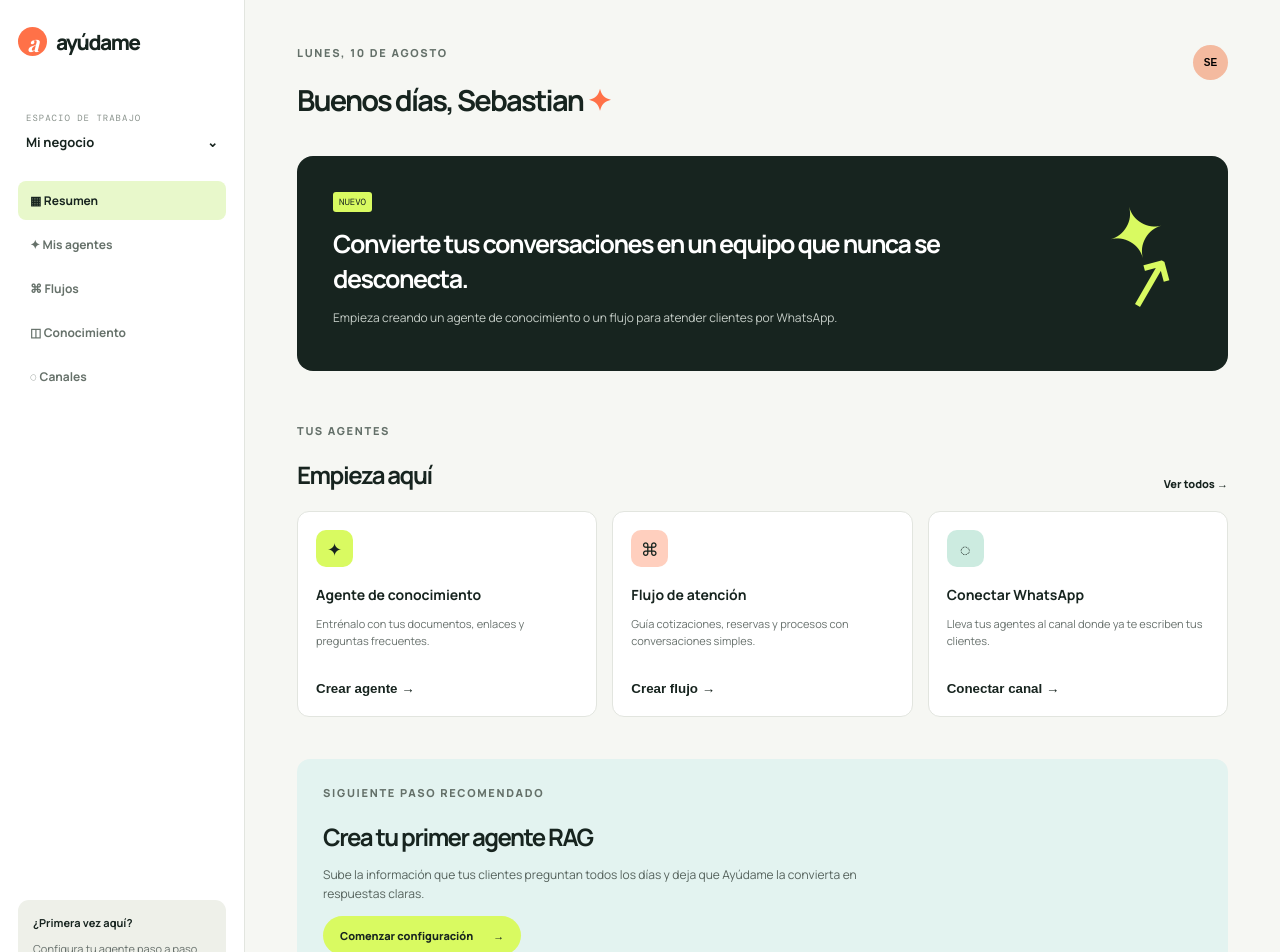
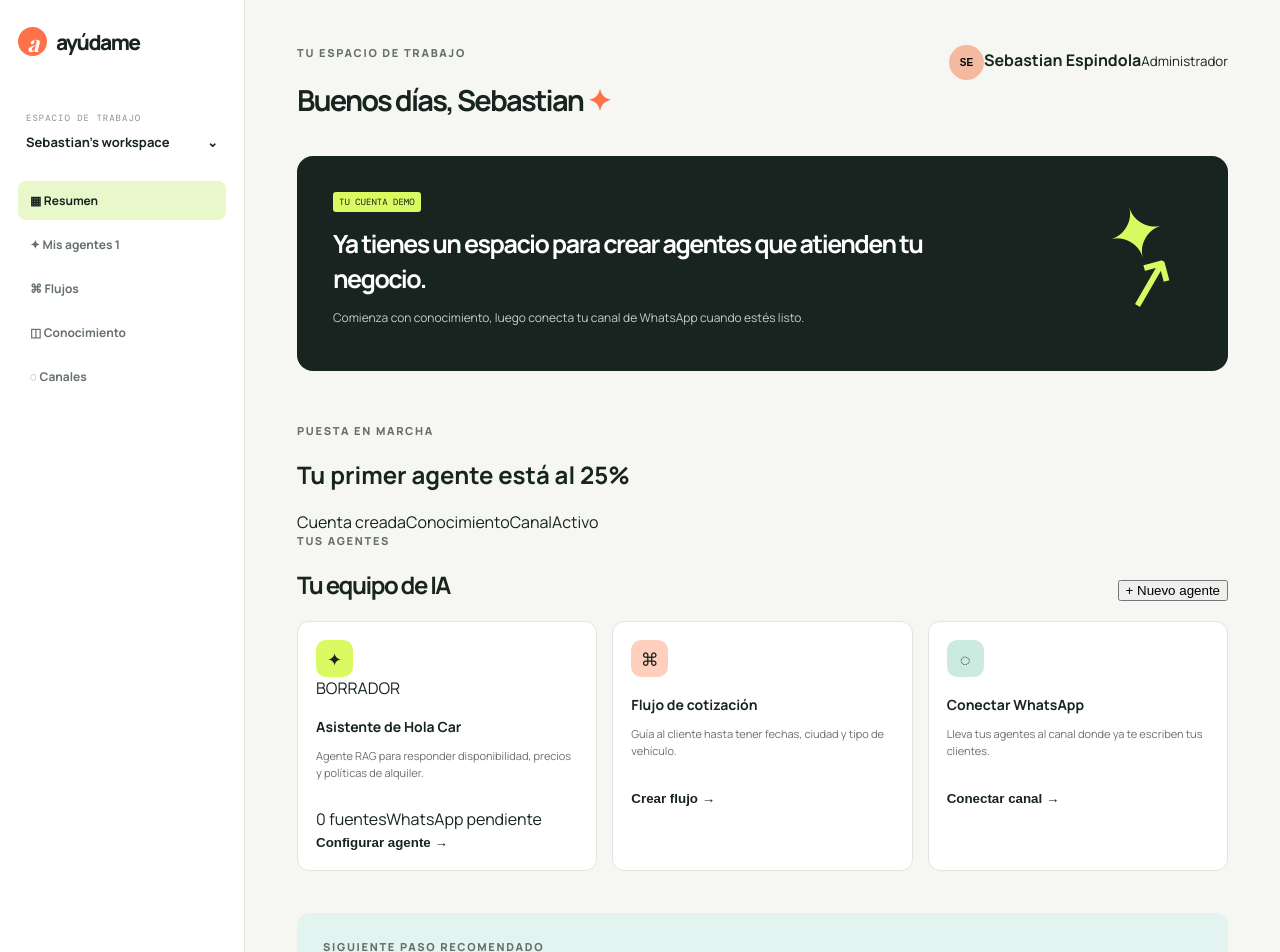
Before and after one commit to elduroentodo/ayudame, a Next.js app: page /app in a window 1280 px wide. Shown: the top 952 px of the page. Built offline with nearby package versions, Linux system fonts and the light colour scheme; a web font is replaced by a local one.

Commit message:
feat: add Sebastian demo workspace

```diff
--- a/app/app/page.tsx
+++ b/app/app/page.tsx
@@ -6,30 +6,55 @@ export default function AppPage() {
       <aside className="dash-sidebar">
         <Link className="brand dash-brand" href="/"><span className="brand-mark">a</span><span>ayúdame</span></Link>
         <p className="workspace">ESPACIO DE TRABAJO</p>
-        <strong className="company">Mi negocio <span>⌄</span></strong>
+        <strong className="company">Sebastian's workspace <span>⌄</span></strong>
         <nav>
           <a className="active" href="/app">▦ Resumen</a>
-          <a href="#agentes">✦ Mis agentes</a>
+          <a href="#agentes">✦ Mis agentes <b>1</b></a>
           <a href="#flujos">⌘ Flujos</a>
           <a href="#conocimiento">◫ Conocimiento</a>
           <a href="#canales">◌ Canales</a>
         </nav>
-        <div className="sidebar-help"><strong>¿Primera vez aquí?</strong><p>Configura tu agente paso a paso.</p><a href="mailto:sebastian.espindola.h@gmail.com">Pedir ayuda →</a></div>
+        <div className="sidebar-help"><strong>Tu espacio está listo</strong><p>Completa los tres pasos para activar tu primer agente.</p><a href="#primer-agente">Ver configuración →</a></div>
       </aside>
+
       <section className="dash-content">
-        <header><div><p className="eyebrow">Lunes, 10 de agosto</p><h1>Buenos días, Sebastian <span>✦</span></h1></div><button className="profile">SE</button></header>
+        <header>
+          <div><p className="eyebrow">Tu espacio de trabajo</p><h1>Buenos días, Sebastian <span>✦</span></h1></div>
+          <div className="user-card"><button className="profile">SE</button><span><strong>Sebastian Espindola</strong><small>Administrador</small></span></div>
+        </header>
+
         <div className="welcome">
-          <div><span className="welcome-chip">NUEVO</span><h2>Convierte tus conversaciones en un equipo que nunca se desconecta.</h2><p>Empieza creando un agente de conocimiento o un flujo para atender clientes por WhatsApp.</p></div>
+          <div><span className="welcome-chip">TU CUENTA DEMO</span><h2>Ya tienes un espacio para crear agentes que atienden tu negocio.</h2><p>Comienza con conocimiento, luego conecta tu canal de WhatsApp cuando estés listo.</p></div>
           <div className="welcome-dots">✦<br />↗</div>
         </div>
-        <section id="agentes"><div className="dash-section-head"><div><p className="eyebrow">Tus agentes</p><h2>Empieza aquí</h2></div><Link href="/">Ver todos →</Link></div>
+
+        <section className="progress-panel">
+          <div><p className="eyebrow">Puesta en marcha</p><h2>Tu primer agente está al 25%</h2></div>
+          <div className="progress-track"><span /></div>
+          <div className="progress-labels"><span>Cuenta creada</span><span>Conocimiento</span><span>Canal</span><span>Activo</span></div>
+        </section>
+
+        <section id="agentes">
+          <div className="dash-section-head"><div><p className="eyebrow">Tus agentes</p><h2>Tu equipo de IA</h2></div><button className="soft-button">+ Nuevo agente</button></div>
           <div className="dash-cards">
-            <article><span className="dash-icon lime">✦</span><h3>Agente de conocimiento</h3><p>Entrénalo con tus documentos, enlaces y preguntas frecuentes.</p><button>Crear agente →</button></article>
-            <article><span className="dash-icon peach">⌘</span><h3>Flujo de atención</h3><p>Guía cotizaciones, reservas y procesos con conversaciones simples.</p><button>Crear flujo →</button></article>
-            <article><span className="dash-icon mint">◌</span><h3>Conectar WhatsApp</h3><p>Lleva tus agentes al canal donde ya te escriben tus clientes.</p><button>Conectar canal →</button></article>
+            <article className="agent-card">
+              <div className="agent-card-top"><span className="dash-icon lime">✦</span><span className="status-draft">BORRADOR</span></div>
+              <h3>Asistente de Hola Car</h3><p>Agente RAG para responder disponibilidad, precios y políticas de alquiler.</p>
+              <div className="agent-meta"><span>0 fuentes</span><span>WhatsApp pendiente</span></div><button>Configurar agente →</button>
+            </article>
+            <article>
+              <span className="dash-icon peach">⌘</span><h3>Flujo de cotización</h3><p>Guía al cliente hasta tener fechas, ciudad y tipo de vehículo.</p><button>Crear flujo →</button>
+            </article>
+            <article>
+              <span className="dash-icon mint">◌</span><h3>Conectar WhatsApp</h3><p>Lleva tus agentes al canal donde ya te escriben tus clientes.</p><button>Conectar canal →</button>
+            </article>
           </div>
         </section>
-        <section className="next-steps"><p className="eyebrow">Siguiente paso recomendado</p><h2>Crea tu primer agente RAG</h2><p>Sube la información que tus clientes preguntan todos los días y deja que Ayúdame la convierta en respuestas claras.</p><button className="button button-primary">Comenzar configuración <span>→</span></button></section>
+
+        <section id="primer-agente" className="next-steps">
+          <p className="eyebrow">Siguiente paso recomendado</p><h2>Entrena el Asistente de Hola Car</h2><p>Agrega políticas, catálogo, preguntas frecuentes o un enlace a tu página. Ayúdame lo transforma en respuestas claras para tus clientes.</p>
+          <div className="setup-actions"><button className="button button-primary">Agregar conocimiento <span>→</span></button><button className="soft-button">Ver guía de configuración</button></div>
+        </section>
       </section>
     </main>
   );
```
